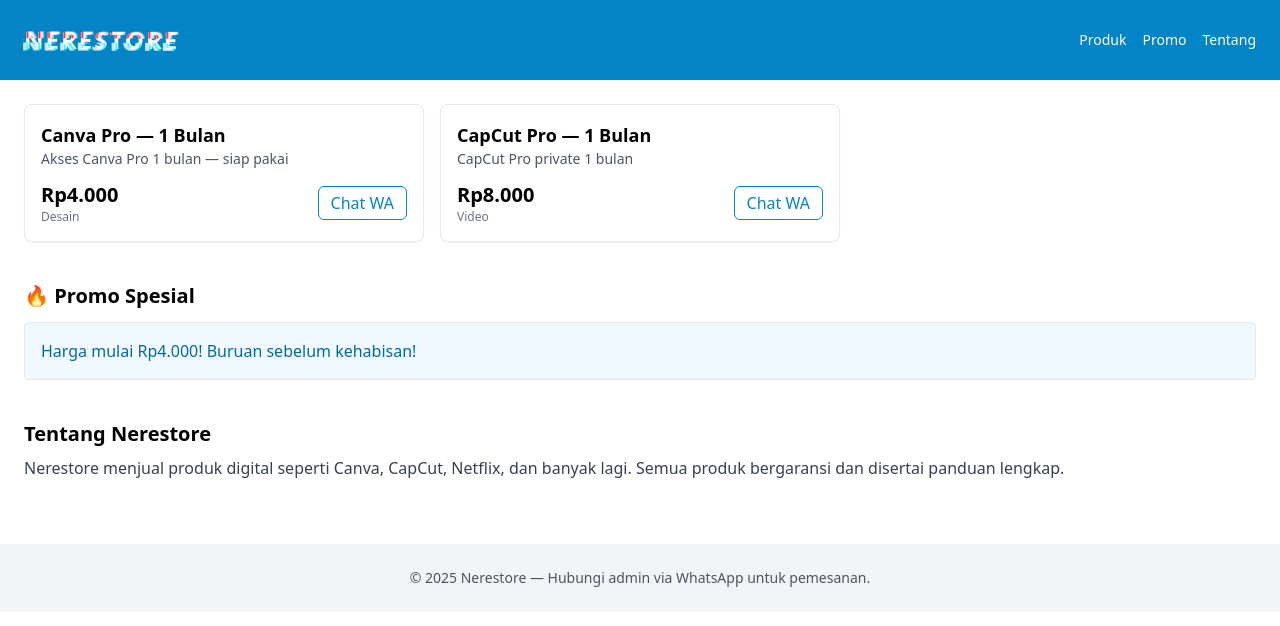
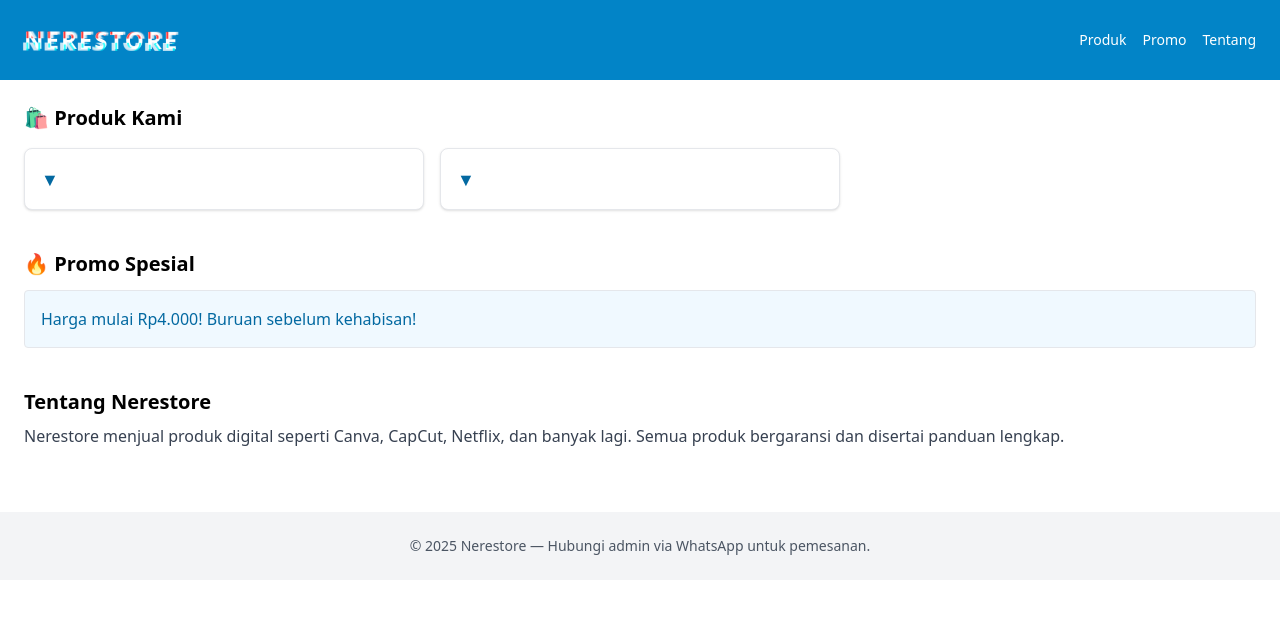
Before and after one commit to Errenris/Nerestore, a Next.js app: page / in a window 1280 px wide. Shown: the top 626 px of the page. Built offline with nearby package versions, Linux system fonts and the light colour scheme.

Commit message:
Update index.js

```diff
--- a/pages/index.js
+++ b/pages/index.js
@@ -1,8 +1,10 @@
 import Head from 'next/head'
-import ProductCard from '../components/ProductCard'
+import { useState } from 'react'
 import products from '../data/products.json'
 
 export default function Home() {
+  const [openProduct, setOpenProduct] = useState(null)
+
   return (
     <div>
       <Head>
@@ -13,13 +15,12 @@
         />
       </Head>
 
+      {/* ===== HEADER ===== */}
       <header className='bg-sky-600 text-white p-6 relative overflow-hidden'>
         <div className='container mx-auto flex items-center justify-between'>
-          {/* ======= GLITCH TEXT ======= */}
           <h1 className='glitch-text text-2xl font-bold' data-text='Nerestore'>
             Nerestore
           </h1>
-
           <nav className='space-x-4 text-sm'>
             <a href='#produk'>Produk</a>
             <a href='#promo'>Promo</a>
@@ -28,13 +29,54 @@
         </div>
       </header>
 
+      {/* ===== MAIN CONTENT ===== */}
       <main className='container mx-auto p-6'>
-        <section id='produk' className='grid grid-cols-1 md:grid-cols-3 gap-4'>
-          {products.map((p) => (
-            <ProductCard key={p.id} p={p} />
-          ))}
+        {/* ==== PRODUK ==== */}
+        <section id='produk'>
+          <h2 className='text-xl font-semibold mb-4'>🛍️ Produk Kami</h2>
+
+          <div className='grid grid-cols-1 md:grid-cols-2 lg:grid-cols-3 gap-4'>
+            {products.map((p) => (
+              <div
+                key={p.id}
+                className='border rounded-lg bg-white shadow hover:shadow-md transition p-4'
+              >
+                <button
+                  onClick={() => setOpenProduct(openProduct === p.id ? null : p.id)}
+                  className='w-full text-left text-lg font-semibold text-sky-700 flex justify-between items-center'
+                >
+                  {p.name}
+                  <span>{openProduct === p.id ? '▲' : '▼'}</span>
+                </button>
+
+                {openProduct === p.id && (
+                  <div className='mt-3 border-t pt-3 space-y-2 animate-fadeIn'>
+                    {p.options.map((opt, i) => (
+                      <div
+                        key={i}
+                        className='flex justify-between items-center border rounded-md p-2 hover:bg-sky-50 transition'
+                      >
+                        <div>
+                          <p className='font-medium text-gray-800'>{opt.name}</p>
+                          <p className='text-sm text-gray-500'>{opt.desc}</p>
+                        </div>
+                        <a
+                          href={`https://wa.me/6289601570287?text=Halo!%20Saya%20ingin%20pesan%20${p.name}%20(${opt.name})`}
+                          target='_blank'
+                          className='bg-sky-600 text-white text-sm px-3 py-1 rounded hover:bg-sky-700'
+                        >
+                          Beli
+                        </a>
+                      </div>
+                    ))}
+                  </div>
+                )}
+              </div>
+            ))}
+          </div>
         </section>
 
+        {/* ==== PROMO ==== */}
         <section id='promo' className='mt-10'>
           <h2 className='text-xl font-semibold'>🔥 Promo Spesial</h2>
           <div className='mt-3 p-4 border rounded bg-sky-50 text-sky-700 font-medium'>
@@ -42,6 +84,7 @@
           </div>
         </section>
 
+        {/* ==== TENTANG ==== */}
         <section id='tentang' className='mt-10'>
           <h2 className='text-xl font-semibold'>Tentang Nerestore</h2>
           <p className='mt-2 text-gray-700'>
@@ -51,6 +94,7 @@
         </section>
       </main>
 
+      {/* ===== FOOTER ===== */}
       <footer className='bg-gray-100 p-6 mt-10 text-center text-sm text-gray-600'>
         © {new Date().getFullYear()} Nerestore — Hubungi admin via WhatsApp untuk pemesanan.
       </footer>
```
